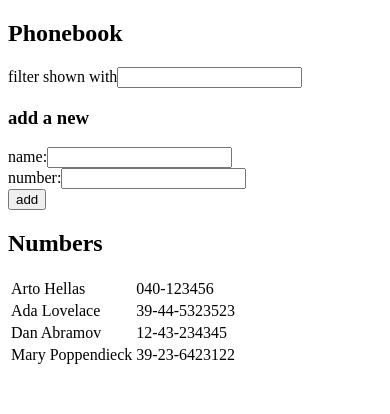
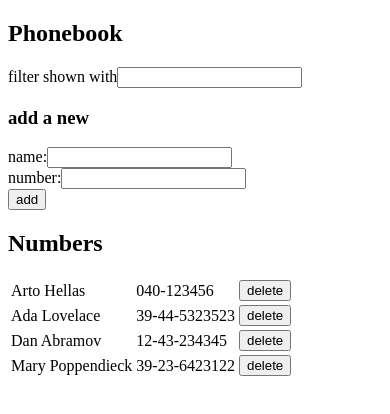
Before and after one commit to steffennilsen/fullstackopen-2022, a React (Create React App) app in the folder part2/phonebook/: page / in a window 390 px wide. Shown: the top 414 px of the page. Built offline with nearby package versions, Linux system fonts and the light colour scheme; data requests are answered from the project's data file.

Commit message:
phonebook step9

```diff
--- a/part2/phonebook/src/App.js
+++ b/part2/phonebook/src/App.js
@@ -21,6 +21,12 @@
           person.name.toLowerCase().includes(filter.toLowerCase())
         );
 
+  /** This really should have been an event */
+  const handleDeletePerson = (id) =>
+    personService
+      .remove(id)
+      .then(() => setPersons(persons.filter((person) => person.id !== id)));
+
   return (
     <div>
       <h2>Phonebook</h2>
@@ -33,7 +39,10 @@
         number={{ get: newNumber, set: setNewNumber }}
       />
       <h2>Numbers</h2>
-      <Persons persons={filterPersons()} />
+      <Persons
+        persons={filterPersons()}
+        handleDeletePerson={handleDeletePerson}
+      />
     </div>
   );
 };
--- /dev/null
+++ b/part2/phonebook/src/components/Person.js
@@ -0,0 +1,11 @@
+const Person = ({ person, handleDeletePerson }) => (
+  <tr>
+    <td>{person.name}</td>
+    <td>{person.number}</td>
+    <td>
+      <button onClick={() => handleDeletePerson(person.id)}>delete</button>
+    </td>
+  </tr>
+);
+
+export default Person;
--- a/part2/phonebook/src/components/Persons.js
+++ b/part2/phonebook/src/components/Persons.js
@@ -1,15 +1,14 @@
-const Person = ({ person }) => (
-  <tr>
-    <td>{person.name}</td>
-    <td>{person.number}</td>
-  </tr>
-);
+import Person from "./Person";
 
-const Persons = ({ persons }) => (
+const Persons = ({ persons, handleDeletePerson }) => (
   <table>
     <tbody>
       {persons.map((person) => (
-        <Person person={person} key={person.id} />
+        <Person
+          person={person}
+          key={person.id}
+          handleDeletePerson={handleDeletePerson}
+        />
       ))}
     </tbody>
   </table>
--- a/part2/phonebook/src/services/personService.js
+++ b/part2/phonebook/src/services/personService.js
@@ -4,10 +4,14 @@
 const getAll = async () => axios.get(baseUrl).then((response) => response.data);
 const create = async (person) =>
   axios.post(baseUrl, person).then((response) => response.data);
+/** delete is a js reserved keyword 🤷 */
+const remove = async (id) =>
+  axios.delete(`${baseUrl}/${id}`).then((response) => response.data);
 
 const personService = {
   getAll,
   create,
+  remove,
 };
 
 export default personService;
```
